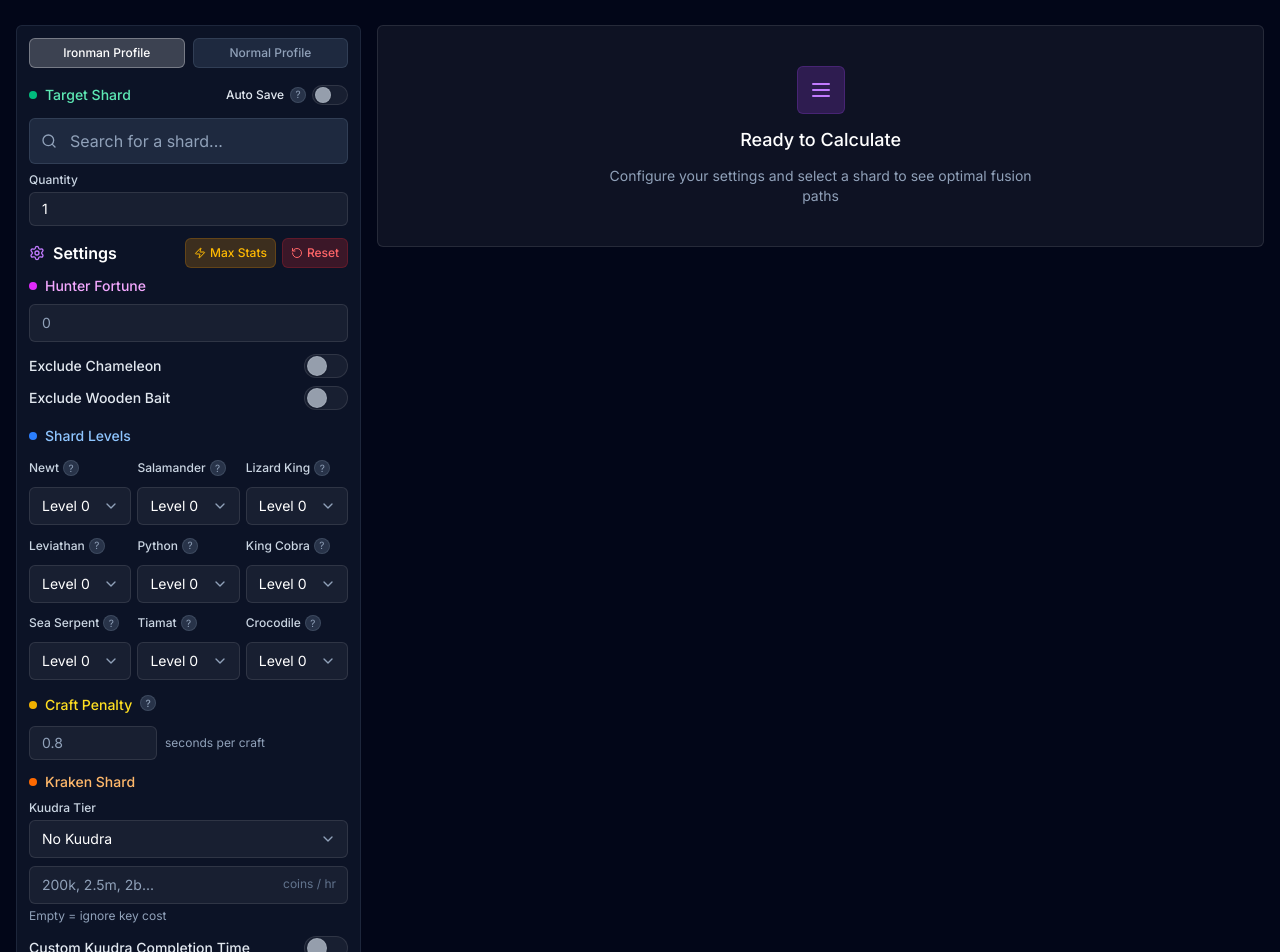
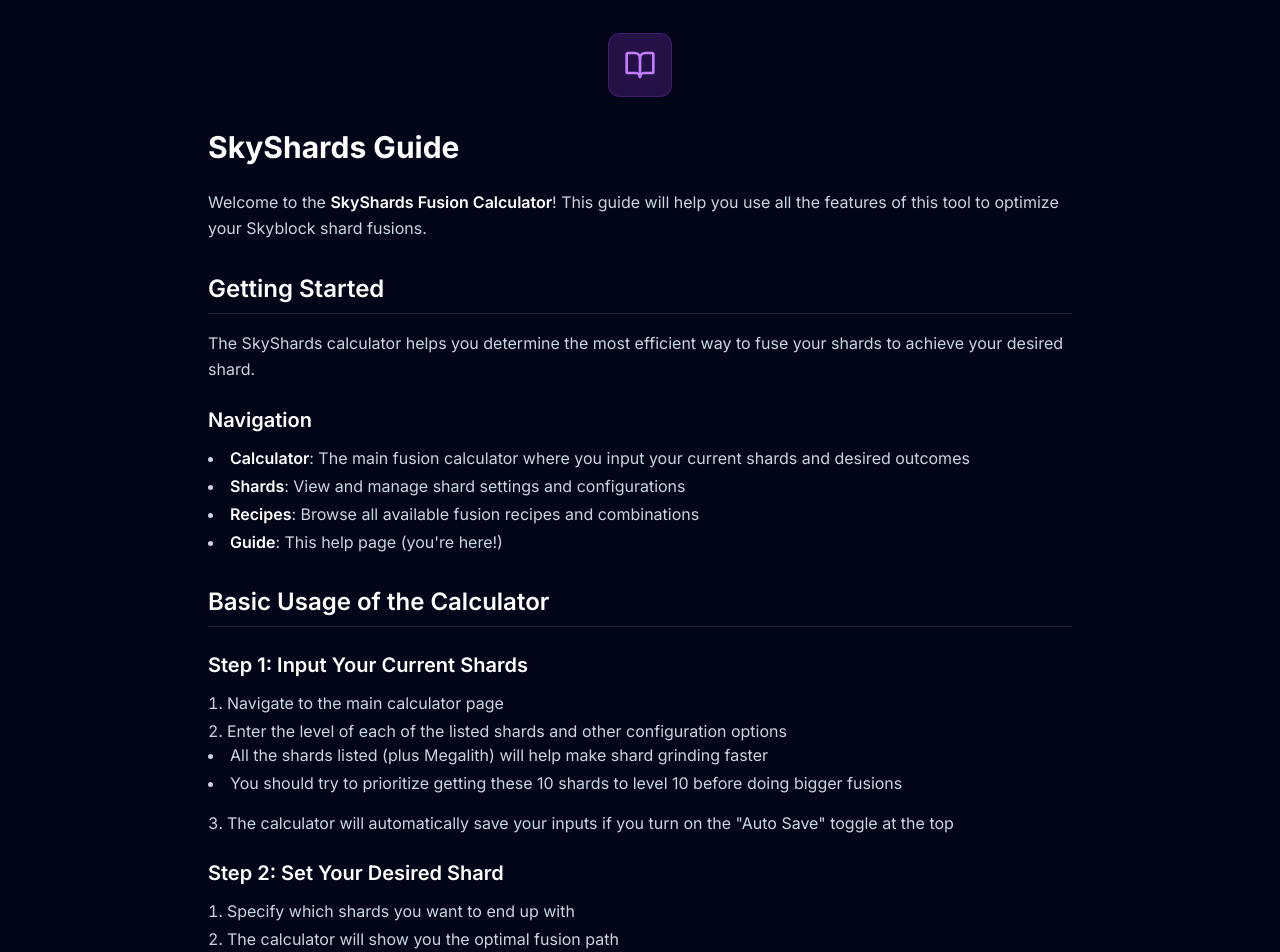
Before and after one commit to Campionnn/SkyShards, a React (Vite) app: page /guide in a window 1280 px wide. Before the commit this address led to /. Shown: the part 60-1012 px from the top of the page. Built offline with nearby package versions, Linux system fonts and the light colour scheme.

Commit message:
add guide

```diff
--- a/package.json
+++ b/package.json
@@ -28,7 +28,9 @@
     "react-custom-scrollbars-2": "^4.5.0",
     "react-dom": "^19.1.1",
     "react-hook-form": "^7.62.0",
+    "react-markdown": "^10.1.0",
     "react-router-dom": "^7.8.0",
+    "remark-gfm": "^4.0.1",
     "tailwind-scrollbar": "^4.0.2",
     "tailwindcss": "^4.1.11",
     "zod": "^3.25.76"
--- /dev/null
+++ b/public/guide.md
@@ -0,0 +1,57 @@
+# SkyShards Guide
+
+Welcome to the **SkyShards Fusion Calculator**! This guide will help you use all the features of this tool to optimize your Skyblock shard fusions.
+
+## Getting Started
+
+The SkyShards calculator helps you determine the most efficient way to fuse your shards to achieve your desired shard.
+
+### Navigation
+- **[Calculator](https://skyshards.com)**: The main fusion calculator where you input your current shards and desired outcomes
+- **[Shards](https://skyshards.com/shards)**: View and manage shard settings and configurations
+- **[Recipes](https://skyshards.com/recipes)**: Browse all available fusion recipes and combinations
+- **[Guide](https://skyshards.com/guide)**: This help page (you're here!)
+
+## Basic Usage of the Calculator
+
+### Step 1: Input Your Current Shards
+1. Navigate to the [main calculator page](https://skyshards.com)
+2. Enter the level of each of the listed shards and other configuration options
+    - All the shards listed (plus Megalith) will help make shard grinding faster
+    - You should try to prioritize getting these 10 shards to level 10 before doing bigger fusions
+3. The calculator will automatically save your inputs if you turn on the "Auto Save" toggle at the top
+
+### Step 2: Set Your Desired Shard
+1. Specify which shards you want to end up with
+2. The calculator will show you the optimal fusion path
+
+### Step 3: Follow the Fusion Tree
+The calculator will show you:
+- **Fusion Tree**: Step-by-step instructions for how to fuse for the desired shard
+- **Total Shards Needed**: How many of each shard you need to fuse the shard
+- Direct shards are ones that you need to hunt
+
+## Advanced Features
+
+### Settings and Customization
+Access the [Shards page](https://skyshards.com/shards) to:
+- Customize shard rates
+- The default for all the rates are with hyper-max gear and farming in the most optimal way possible (which usually means not solo)
+- Adjust these shard rates for how quickly you can farm shards
+- The calculator will automatically adjust the fusion tree based on your settings
+- Rates are in shards per hour before applying any fortune multipliers
+
+### Alternatives
+On the very right of every recipe, there is a cogwheel icon
+- Click it to see alternative fusion options
+- This will show you different ways to achieve the same shard using different combinations of shards
+- This is useful if you want to see if there are other ways to get a shard that may be faster for you or less annoying to grind
+
+### Recipe Browser
+Use the recipes page to:
+- Explore all available fusion combinations
+- Not very useful for planning fusions but can help you see how shards can be used or fused
+
+## Issues or Suggestions?
+
+If you're having issues or have suggestions for improvements, please create an issue on our [GitHub repository](https://github.com/Campionnn/SkyShards/issues) or contact me on Discord at `Campionn`
--- a/src/App.tsx
+++ b/src/App.tsx
@@ -8,6 +8,7 @@ const CalculatorPage = lazy(() => import("./pages/CalculatorPage").then((module)
 const SettingsPage = lazy(() => import("./pages/SettingsPage").then((module) => ({ default: module.SettingsPage })));
 const RecipePage = lazy(() => import("./pages/RecipePage"));
 const PrivacyPage = lazy(() => import("./pages/PrivacyPage").then((module) => ({ default: module.PrivacyPage })));
+const GuidePage = lazy(() => import("./pages/GuidePage").then((module) => ({ default: module.GuidePage })));
 
 const LoadingSpinner = () => (
   <div className="flex items-center justify-center py-12">
@@ -69,6 +70,14 @@ const router = createBrowserRouter(
             </Suspense>
           ),
         },
+        {
+          path: "guide",
+          element: (
+            <Suspense fallback={<LoadingSpinner />}>
+              <GuidePage />
+            </Suspense>
+          ),
+        },
       ],
     },
     {
--- /dev/null
+++ b/src/pages/GuidePage.tsx
@@ -0,0 +1,131 @@
+import React, { useEffect, useState } from "react";
+import ReactMarkdown from "react-markdown";
+import remarkGfm from "remark-gfm";
+import { BookOpen, Loader2 } from "lucide-react";
+
+export const GuidePage: React.FC = () => {
+  const [markdownContent, setMarkdownContent] = useState<string>("");
+  const [loading, setLoading] = useState(true);
+  const [error, setError] = useState<string | null>(null);
+
+  useEffect(() => {
+    const fetchGuideContent = async () => {
+      try {
+        const response = await fetch("/guide.md");
+        if (!response.ok) {
+          throw new Error("Failed to fetch guide content");
+        }
+        const content = await response.text();
+        setMarkdownContent(content);
+      } catch (err) {
+        setError(err instanceof Error ? err.message : "An error occurred");
+      } finally {
+        setLoading(false);
+      }
+    };
+
+    fetchGuideContent();
+  }, []);
+
+  if (loading) {
+    return (
+      <div className="max-w-4xl mx-auto py-6 px-4">
+        <div className="flex items-center justify-center py-12">
+          <Loader2 className="w-8 h-8 text-purple-400 animate-spin mr-3" />
+          <span className="text-slate-300">Loading guide...</span>
+        </div>
+      </div>
+    );
+  }
+
+  if (error) {
+    return (
+      <div className="max-w-4xl mx-auto py-6 px-4">
+        <div className="bg-red-500/20 border border-red-500/20 rounded-xl p-6 text-center">
+          <div className="text-red-400 mb-2">Failed to load guide</div>
+          <div className="text-slate-400 text-sm">{error}</div>
+        </div>
+      </div>
+    );
+  }
+
+  return (
+    <div className="max-w-4xl mx-auto py-6 px-4">
+      {/* Header */}
+      <div className="text-center mb-8">
+        <div className="w-16 h-16 bg-purple-500/20 border border-purple-500/20 rounded-xl flex items-center justify-center mx-auto mb-4">
+          <BookOpen className="w-8 h-8 text-purple-400" />
+        </div>
+      </div>
+
+      {/* Markdown Content */}
+      <div className="prose prose-invert prose-purple max-w-none">
+        <ReactMarkdown
+          remarkPlugins={[remarkGfm]}
+          components={{
+            h1: ({ children, ...props }) => (
+              <h1 className="text-3xl font-bold text-white mb-6" {...props}>
+                {children}
+              </h1>
+            ),
+            h2: ({ children, ...props }) => (
+              <h2 className="text-2xl font-semibold text-white mt-8 mb-4 pb-2 border-b border-white/10" {...props}>
+                {children}
+              </h2>
+            ),
+            h3: ({ children, ...props }) => (
+              <h3 className="text-xl font-semibold text-white mt-6 mb-3" {...props}>
+                {children}
+              </h3>
+            ),
+            p: ({ children, ...props }) => (
+              <p className="text-slate-300 leading-relaxed mb-4" {...props}>
+                {children}
+              </p>
+            ),
+            ul: ({ children, ...props }) => (
+              <ul className="list-disc list-inside text-slate-300 mb-4 space-y-1" {...props}>
+                {children}
+              </ul>
+            ),
+            ol: ({ children, ...props }) => (
+              <ol className="list-decimal list-inside text-slate-300 mb-4 space-y-1" {...props}>
+                {children}
+              </ol>
+            ),
+            li: ({ children, ...props }) => (
+              <li className="text-slate-300" {...props}>
+                {children}
+              </li>
+            ),
+            strong: ({ children, ...props }) => (
+              <strong className="text-white font-semibold" {...props}>
+                {children}
+              </strong>
+            ),
+            code: ({ children, ...props }) => (
+              <code className="bg-white/10 text-purple-300 px-2 py-1 rounded text-sm" {...props}>
+                {children}
+              </code>
+            ),
+            pre: ({ children, ...props }) => (
+              <pre className="bg-white/5 border border-white/10 rounded-lg p-4 overflow-x-auto mb-4" {...props}>
+                {children}
+              </pre>
+            ),
+            blockquote: ({ children, ...props }) => (
+              <blockquote className="border-l-4 border-purple-400 pl-4 text-slate-400 italic mb-4" {...props}>
+                {children}
+              </blockquote>
+            ),
+            hr: ({ ...props }) => (
+              <hr className="border-white/20 my-8" {...props} />
+            ),
+          }}
+        >
+          {markdownContent}
+        </ReactMarkdown>
+      </div>
+    </div>
+  );
+};
```
Also changed, not shown: 1 other file (tests, documents, lock files or other folders).
